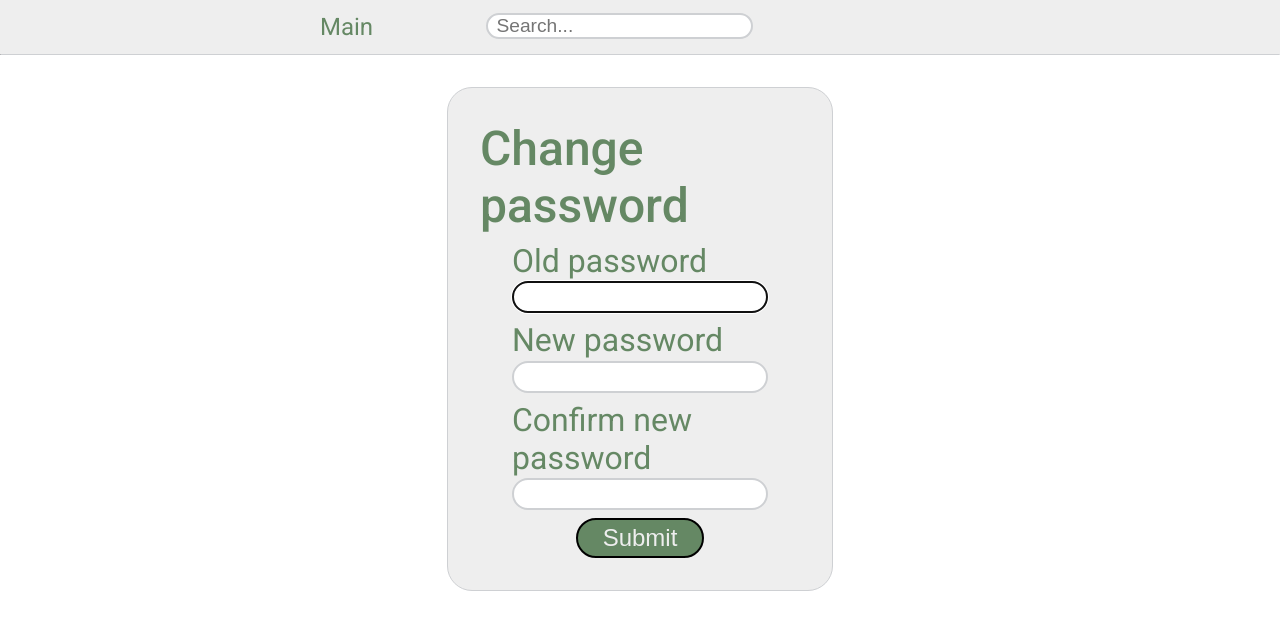
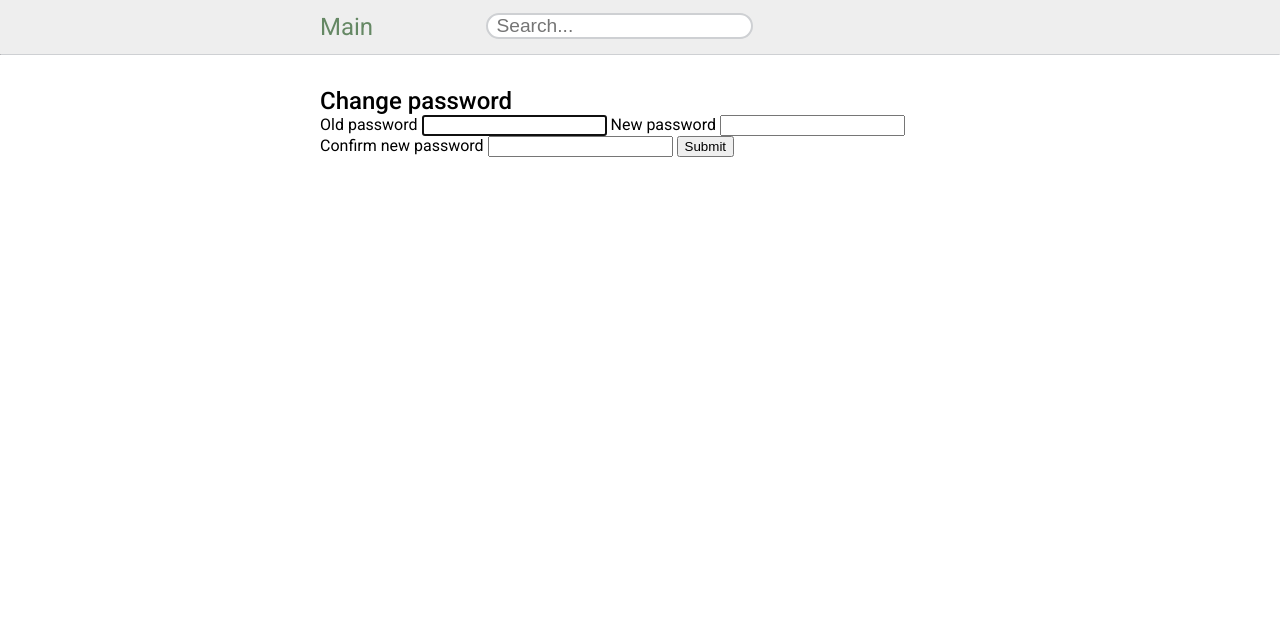
Before and after one commit to adam-lepkowski/clinic-management-system, a Django app: page /account/change-password in a window 1280 px wide. Shown: the top 630 px of the page. Run offline with Django 4.2, Linux system fonts and the light colour scheme; the visitor is signed in with stand-in values (Sample User, id 1); some libraries are stand-ins or nearby versions.

Commit message:
wide-form => generic-form. Remove positioning from forms

```diff
--- a/static/forms.css
+++ b/static/forms.css
@@ -1,34 +1,30 @@
 /*
-    Wide form container
+    Form container
 */
-.wide-form-container {
-    align-items: center;
+.form-container {
     background-color: #EEEEEE;
     border-radius: 25px;
     border: 1px solid #CED0D3;
-    display: flex;
-    flex-direction: column;
     margin: auto;
     padding: 2rem;
     width: 50%;
 }
 
-.wide-form-container h1 {
+.form-heading {
     color: #658864;
     font-size: 3rem;
     margin-bottom: 0.5rem;
 }
 
 /*
-    Wide form
+    Generic form
 */
-.wide-form {
+.generic-form {
     display: flex;
     flex-direction: column;
-    width: 80%;
 }
 
-.wide-form input {
+.generic-form input {
     border-color: #CED0D3;
     border-style: solid;
     border-radius: 25px;
@@ -38,37 +34,19 @@
     padding: 0 0.5rem;
 }
 
-.wide-form input:hover {
+.generic-form input:hover {
     border-color: #9d9e9e;
 }
 
-.wide-form label {
+.generic-form label {
     color: #658864;
     font-size: 2rem;
     font-weight: 400;
     margin-bottom: 0.1rem;
 }
 
-.wide-form button {
-    align-self: center;
-    border-radius: 25px;
-    border-style: solid;
-    font-size: 1.5rem;
-    width: 50%;
-    padding: 0.25rem;
-}
 
-.wide-form button[type="submit"] {
-    color: #EEEEEE;
-    background-color: #658864;
-}
-
-.wide-form button[type="submit"]:hover {
-    color: #EEEEEE;
-    background-color: #4a6449;
-}
-
-.wide-form select {
+.generic-form select {
     background-color: #ffffff;
     border-color: #CED0D3;
     border-style: solid;
@@ -78,11 +56,11 @@
     padding: 0 0.5rem;
 }
 
-.wide-form select:hover {
+.generic-form select:hover {
     border-color: #9d9e9e;
 }
 
-.wide-form textarea {
+.generic-form textarea {
     border-color: #CED0D3;
     border-style: solid;
     border-radius: 25px;
@@ -92,7 +70,7 @@
     padding: 0.5rem;
 }
 
-.wide-form textarea:hover {
+.generic-form textarea:hover {
     border-color: #9d9e9e;
 }
 
```
